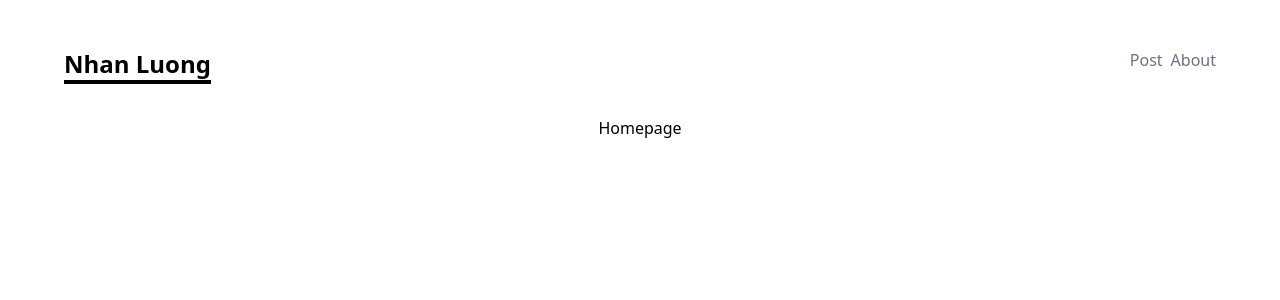
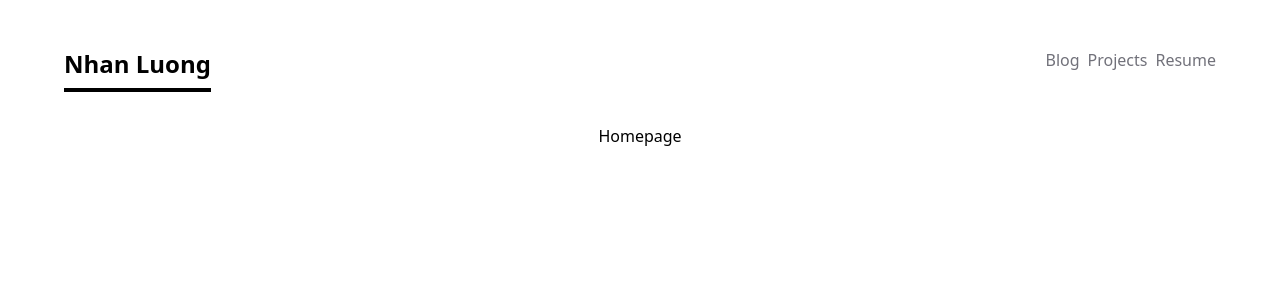
Before and after one commit to v-diepttn147/blog, a Next.js app: page / in a window 1280 px wide. Shown: the top 300 px of the page. Built offline with nearby package versions, Linux system fonts and the light colour scheme.

Commit message:
chore: move component into its own dir

```diff
--- a/src/app/_common/components/Header.tsx
+++ b/src/app/_common/components/Header/index.tsx
@@ -9,21 +9,31 @@ export interface INavItem {
 const NAV_ITEMS: INavItem[] = [
   {
     id: 1,
-    label: "Post",
+    label: "Blog",
     value: "/posts",
   },
   {
     id: 2,
-    label: "About",
-    value: "/about",
+    label: "Projects",
+    value: "/projects",
+  },
+  {
+    id: 3,
+    label: "Resume",
+    value: "/resume",
   },
 ];
 
 export default function Header() {
   return (
     <header className="flex justify-between items-start pb-8">
-      <Link href="/" className="text-2xl font-semibold border-b-4 border-black">Nhan Luong</Link>
-      <ul className="flex gap-x-2 text-secondary">
+      <Link
+        href="/"
+        className="text-2xl font-semibold border-b-4 border-black pb-2"
+      >
+        Nhan Luong
+      </Link>
+      <ul className="flex gap-x-2 text-zinc-500 card">
         {NAV_ITEMS.map((item) => (
           <li key={item.id}>
             <Link href={item.value} className="">
```
Also changed, not shown: src/app/_common/components/PostBody/index.tsx (renamed from src/app/_common/components/PostBody.tsx), src/app/_common/components/PostBody/markdown-styles.module.css (renamed from src/app/_common/components/markdown-styles.module.css).
